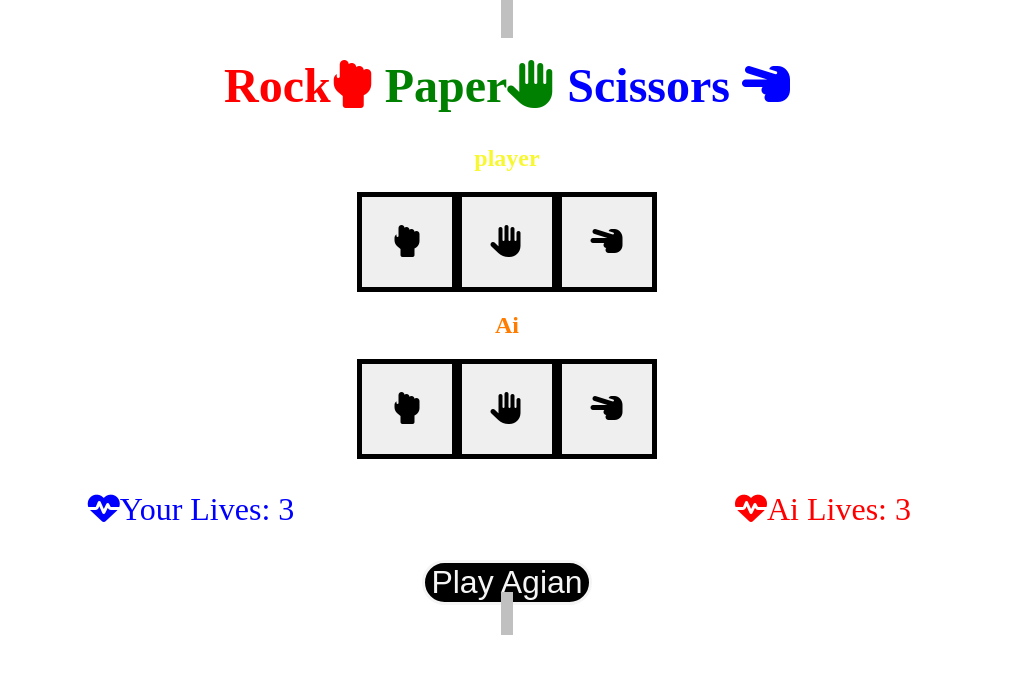
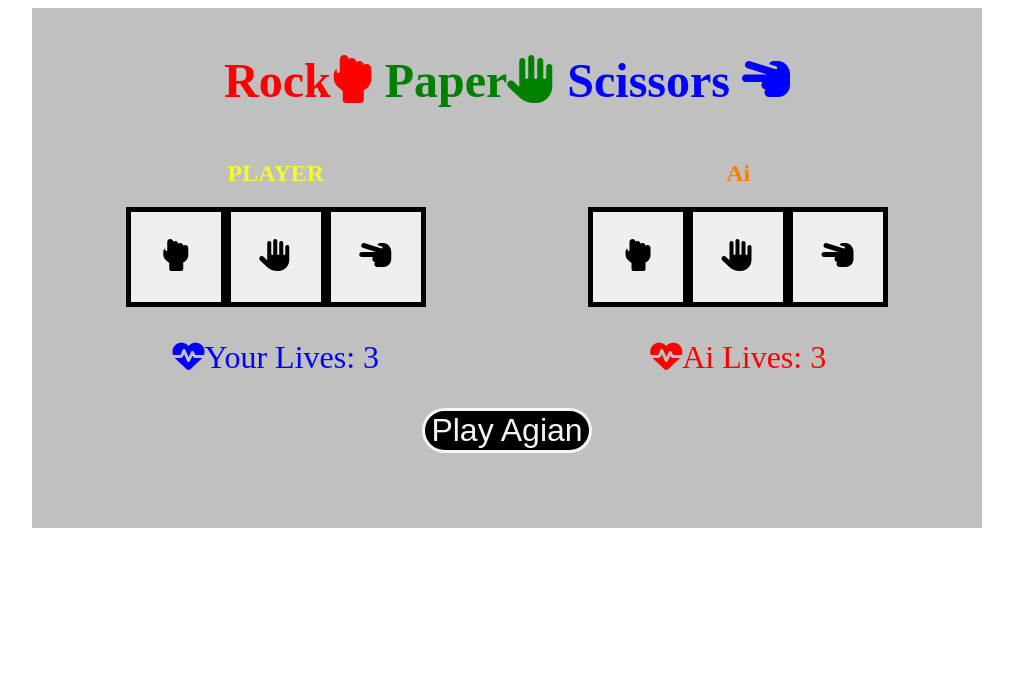
Before and after one commit to FranKBrownn/rock-paper-scissors-game, a plain HTML site: page index.html in a window 1280 px wide. Shown: the whole page, without its empty margins (133-1146 px from the left). Drawn offline with Linux system fonts and the light colour scheme.

Commit message:
finished styling the html doc through css

```diff
--- a/assests/css/style.css
+++ b/assests/css/style.css
@@ -26,7 +26,15 @@ body{
     margin-left: auto;
     margin-right: auto;
     padding: 1%;
-    display: inline;
+
+}
+.player{
+    float: left;
+    width: 50%;
+}
+.ai-opponent{
+    float: right;
+    width: 50%;
 }
 
 .yellow{
--- a/index.html
+++ b/index.html
@@ -13,7 +13,7 @@
                 <span class="red">Rock<i class="fa-solid fa-hand-back-fist"></i></span><span class="green"> Paper<i class="fa-solid fa-hand"></i></span><span class="blue"> Scissors <i class="fa-solid fa-hand-scissors"></i></span>
             </h1>
             <div class="controls-area">
-                <h2 class = yellow >player</h2>
+                <div class="player"><h2 class = yellow >PLAYER</h2>
                 <button data-type="Rock" class="btn btn--red">
                     <i class="fa-solid fa-hand-back-fist"></i>
                 <button data-type="paper" class="btn  btn--green">
@@ -31,6 +31,7 @@
                         <i class="fa-solid fa-hand-scissors"></i>
 
                 </div>
+            </div>
                 <div class="lives">
                     <p class="player-lives"><i class="fa-solid fa-heart-pulse"></i>Your Lives: <span id="player-lives">3</span></p>
 
```
